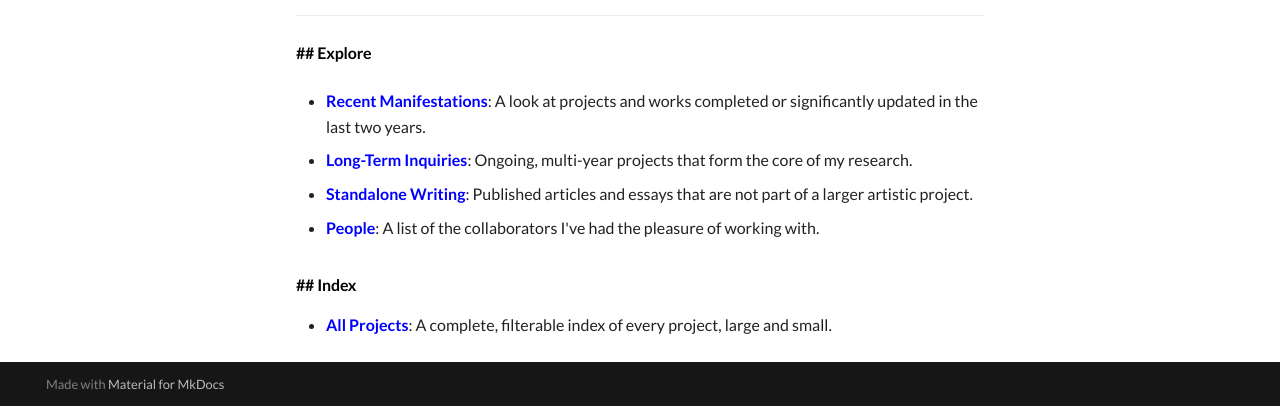
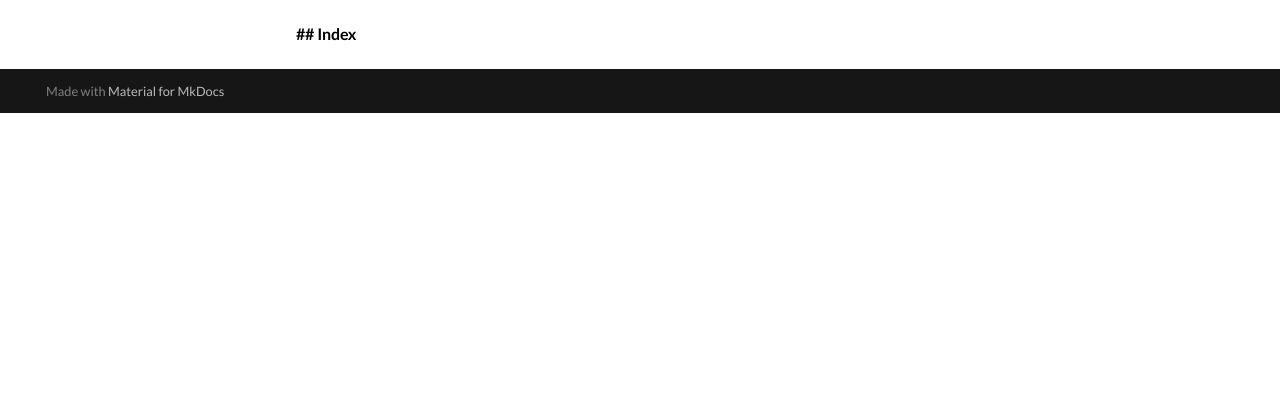
Before and after one commit to sdockray/website-spd, a plain HTML site: page index.html in a window 1280 px wide. Shown: the part 781-1187 px from the top of the page. After the commit the page ends 894 px from the top, so only its background shows below. Drawn offline with Linux system fonts and the light colour scheme.

Commit message:
deploy: c58ca646a6e972fa81ad5465c0e2ff7f45d60f62

```diff
--- a/index.html
+++ b/index.html
@@ -637,29 +637,11 @@
 
 
 <h1 id="sean-dockray">Sean Dockray</h1>
-<p>I work with archives, collaborators, and landscapes to explore ideas of permanence and decay. My practice mixes research, writing, and object-making across various timelines and scales.</p>
-<p>This site is a direct representation of that interconnected work.</p>
+<p>I ...</p>
 <p><img alt="attachments/WhatsApp Image 2023-06-08 at 12.11.06 PM.jpeg" src="attachments/WhatsApp%20Image%202023-06-08%20at%2012.11.06%20PM.jpeg" /></p>
 <hr />
 <h2 id="explore">Explore</h2>
-<ul>
-<li>
-<p><a href="/recent/"><strong>Recent Manifestations</strong></a>: A look at projects and works completed or significantly updated in the last two years.</p>
-</li>
-<li>
-<p><a href="/long-term/"><strong>Long-Term Inquiries</strong></a>: Ongoing, multi-year projects that form the core of my research.</p>
-</li>
-<li>
-<p><a href="/writing/"><strong>Standalone Writing</strong></a>: Published articles and essays that are not part of a larger artistic project.</p>
-</li>
-<li>
-<p><a href="/people/"><strong>People</strong></a>: A list of the collaborators I've had the pleasure of working with.</p>
-</li>
-</ul>
 <h2 id="index">Index</h2>
-<ul>
-<li><a href="/projects/"><strong>All Projects</strong></a>: A complete, filterable index of every project, large and small.</li>
-</ul>
 
 
 
```
